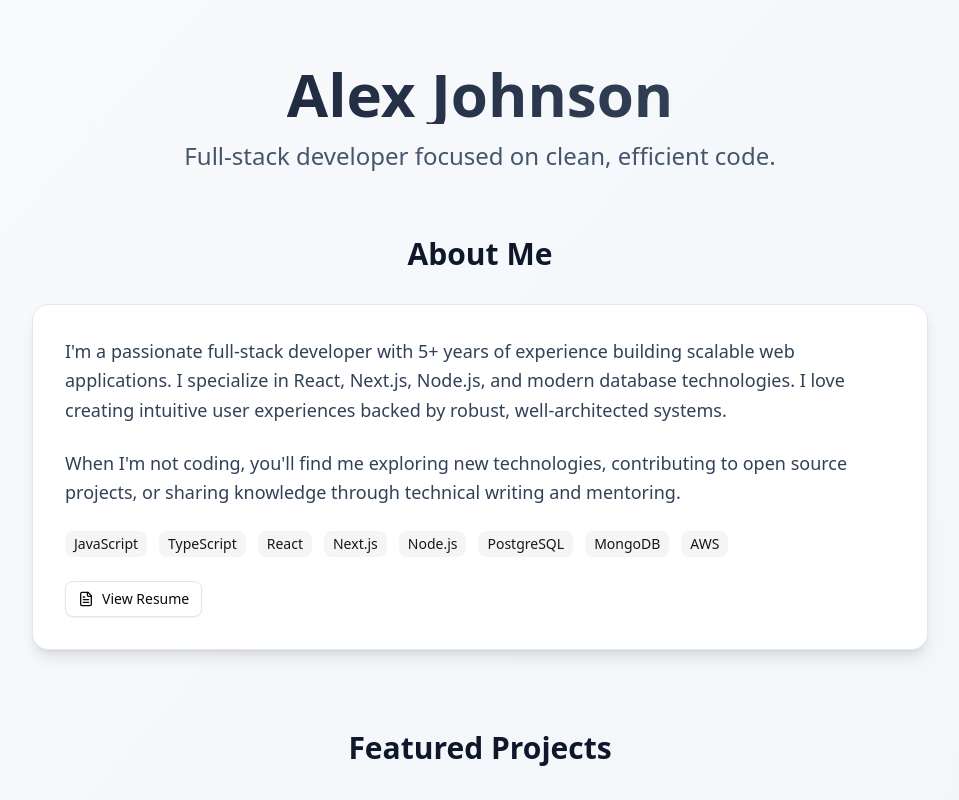
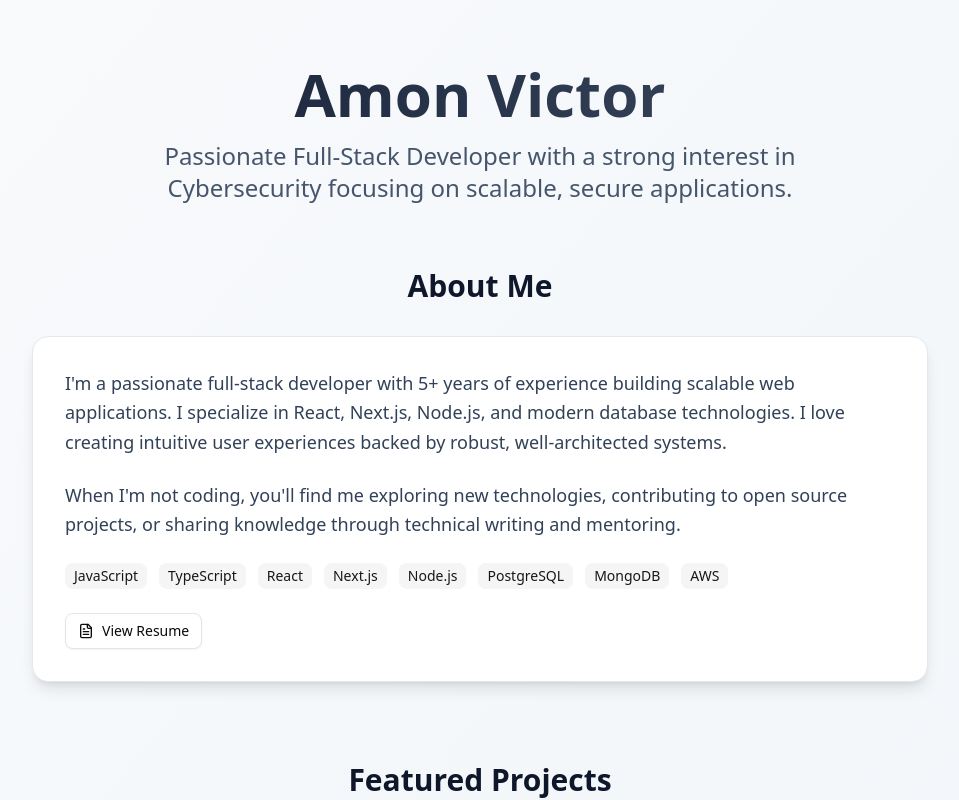
Before and after one commit to arman-develops/amon-s-portfolio, a Next.js app: page / in a window 1280 px wide. Shown: the top 800 px of the page, without its empty margins (160-1119 px from the left). Built offline with nearby package versions, Linux system fonts and the light colour scheme.

Commit message:
Customized the header

```diff
--- a/src/components/custom/Header.tsx
+++ b/src/components/custom/Header.tsx
@@ -4,10 +4,10 @@ export default function Header() {
             {/* Header */}
             <header className="container mx-auto px-4 py-16 text-center">
                 <h1 className="text-5xl md:text-6xl font-bold bg-gradient-to-r from-slate-900 to-slate-600 dark:from-slate-100 dark:to-slate-400 bg-clip-text text-transparent mb-4">
-                Alex Johnson
+                Amon Victor
                 </h1>
                 <p className="text-xl md:text-2xl text-slate-600 dark:text-slate-300 max-w-2xl mx-auto">
-                Full-stack developer focused on clean, efficient code.
+                Passionate Full-Stack Developer with a strong interest in Cybersecurity focusing on scalable, secure applications.
                 </p>
             </header>
         </>
```
